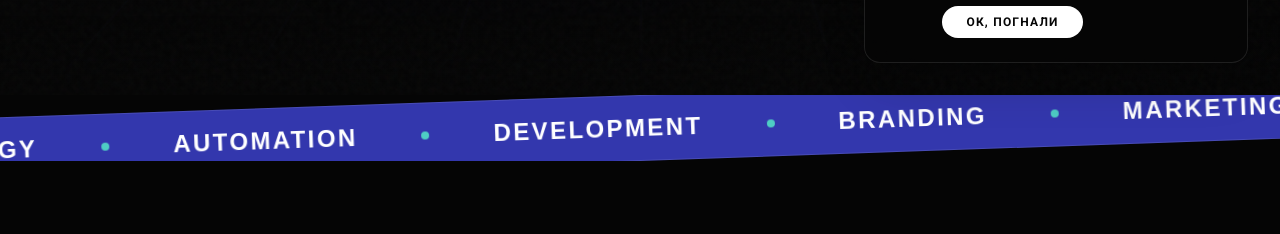
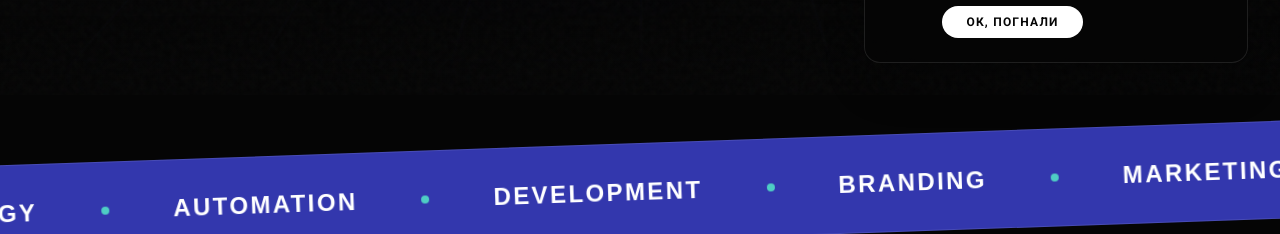
Before and after one commit to Tipo-Agency/tipa.uz, a React (Vite) app: page /#/ in a window 1280 px wide. Shown: the part 705-939 px from the top of the page. Built offline with nearby package versions, Linux system fonts and the light colour scheme; no server answers; the database is empty; a web font is replaced by a local one.

Commit message:
auto update

```diff
--- a/components/ui/ServiceMarquee.tsx
+++ b/components/ui/ServiceMarquee.tsx
@@ -9,10 +9,10 @@ export const ServiceMarquee: React.FC = () => {
 
   return (
     // Wrapper with overflow-hidden to prevent horizontal scroll on mobile
-    <div className="w-full overflow-hidden relative" style={{ maxWidth: '100vw', position: 'relative', overflowX: 'hidden' }}>
+    <div className="w-full overflow-hidden relative py-8 md:py-12" style={{ maxWidth: '100vw', position: 'relative', overflowX: 'hidden', minHeight: '80px' }}>
       {/* Added -rotate-2 permanently (removed md:rotate-0) and scaled/widened to prevent gaps */}
       <div
-        className="bg-primary py-4 overflow-hidden relative border-y border-white/10 z-20 transform -rotate-2 origin-center"
+        className="bg-primary py-6 md:py-8 overflow-hidden relative border-y border-white/10 z-20 transform -rotate-2 origin-center"
         style={{
           width: '110vw',
           marginLeft: '-5vw',
```
